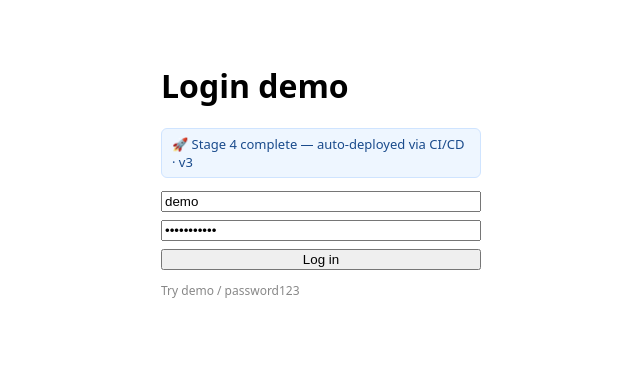
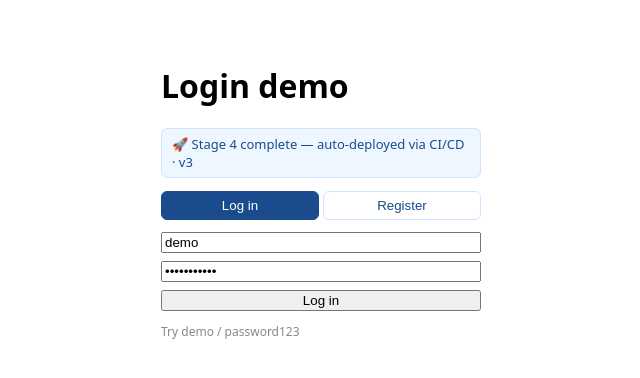
Before and after one commit to hayk-hovhann/login-demo, a React (Vite) app in the folder frontend/: page / in a window 1280 px wide. Shown: the top 378 px of the page, without its empty margins (319-959 px from the left). Built offline with nearby package versions, Linux system fonts and the light colour scheme; no server answers.

Commit message:
Feat/frontend register (#25)
* feat(frontend): wire registration into the login form

* chore: publish redis on loopback; set adminer skin

```diff
--- a/frontend/src/App.tsx
+++ b/frontend/src/App.tsx
@@ -1,11 +1,16 @@
 import { useEffect, useState } from 'react';
-import { login, logout, me, type User } from './api';
+import { login, logout, me, register, type User } from './api';
+
+type Mode = 'login' | 'register';
 
 export function App() {
   const [user, setUser] = useState<User | null>(null);
+  const [mode, setMode] = useState<Mode>('login');
   const [username, setUsername] = useState('demo');
   const [password, setPassword] = useState('password123');
   const [error, setError] = useState<string | null>(null);
+  const [notice, setNotice] = useState<string | null>(null);
+  const [busy, setBusy] = useState(false);
   const [loading, setLoading] = useState(true);
 
   // On load, ask the backend "am I already logged in?" (reads the cookie)
@@ -15,18 +20,31 @@ export function App() {
       .finally(() => setLoading(false));
   }, []);
 
-  async function handleLogin() {
+  function switchMode(next: Mode) {
+    setMode(next);
     setError(null);
+    setNotice(null);
+  }
+
+  async function handleSubmit() {
+    setError(null);
+    setNotice(null);
+    setBusy(true);
     try {
+      // register() only creates the row, so log in afterwards to get the session cookie
+      if (mode === 'register') await register(username, password);
       setUser(await login(username, password));
     } catch (e) {
       setError((e as Error).message);
+    } finally {
+      setBusy(false);
     }
   }
 
   async function handleLogout() {
     await logout();
     setUser(null);
+    setNotice('Logged out — the session was destroyed server-side.');
   }
 
   if (loading) return <p style={S.wrap}>Loading…</p>;
@@ -44,6 +62,20 @@ export function App() {
         </>
       ) : (
         <>
+          <div style={S.tabs}>
+            <button
+              onClick={() => switchMode('login')}
+              style={mode === 'login' ? S.tabActive : S.tab}
+            >
+              Log in
+            </button>
+            <button
+              onClick={() => switchMode('register')}
+              style={mode === 'register' ? S.tabActive : S.tab}
+            >
+              Register
+            </button>
+          </div>
           <div style={{ display: 'grid', gap: 8 }}>
             <input
               value={username}
@@ -56,10 +88,17 @@ export function App() {
               onChange={(e) => setPassword(e.target.value)}
               placeholder="password"
             />
-            <button onClick={handleLogin}>Log in</button>
+            <button onClick={handleSubmit} disabled={busy}>
+              {busy ? 'Working…' : mode === 'login' ? 'Log in' : 'Create account'}
+            </button>
           </div>
           {error && <p style={{ color: 'crimson' }}>{error}</p>}
-          <p style={{ color: '#888', fontSize: 12 }}>Try demo / password123</p>
+          {notice && <p style={{ color: '#1a4b8c' }}>{notice}</p>}
+          <p style={{ color: '#888', fontSize: 12 }}>
+            {mode === 'login'
+              ? 'Try demo / password123'
+              : 'Username 3–32 chars, password at least 8'}
+          </p>
         </>
       )}
     </div>
@@ -80,4 +119,27 @@ const S = {
     fontSize: 13,
     color: '#1a4b8c',
   } as React.CSSProperties,
+  tabs: {
+    display: 'flex',
+    gap: 4,
+    marginBottom: 12,
+  } as React.CSSProperties,
+  tab: {
+    flex: 1,
+    padding: '6px 0',
+    background: 'transparent',
+    border: '1px solid #cfe4ff',
+    borderRadius: 6,
+    color: '#1a4b8c',
+    cursor: 'pointer',
+  } as React.CSSProperties,
+  tabActive: {
+    flex: 1,
+    padding: '6px 0',
+    background: '#1a4b8c',
+    border: '1px solid #1a4b8c',
+    borderRadius: 6,
+    color: '#fff',
+    cursor: 'pointer',
+  } as React.CSSProperties,
 };
--- a/frontend/src/api.ts
+++ b/frontend/src/api.ts
@@ -8,18 +8,33 @@ const base: RequestInit = {
   headers: { 'Content-Type': 'application/json' },
 };
 
+// Nest's ValidationPipe returns `message` as a string[]; everything else as a string.
+async function errorMessage(res: Response, fallback: string): Promise<string> {
+  const body = await res.json().catch(() => ({}));
+  if (Array.isArray(body.message)) return body.message.join(', ');
+  return typeof body.message === 'string' ? body.message : fallback;
+}
+
 export async function login(username: string, password: string): Promise<User> {
   const res = await fetch('/api/auth/login', {
     ...base,
     method: 'POST',
     body: JSON.stringify({ username, password }),
   });
-  if (!res.ok) {
-    const err = await res.json().catch(() => ({}));
-    throw new Error(err.message ?? 'Login failed');
-  }
+  if (!res.ok) throw new Error(await errorMessage(res, 'Login failed'));
   const data = await res.json();
   return data.user as User;
+}
+
+// Creates the user but does NOT start a session — the caller logs in afterwards.
+export async function register(username: string, password: string): Promise<User> {
+  const res = await fetch('/api/auth/register', {
+    ...base,
+    method: 'POST',
+    body: JSON.stringify({ username, password }),
+  });
+  if (!res.ok) throw new Error(await errorMessage(res, 'Registration failed'));
+  return (await res.json()) as User;
 }
 
 export async function me(): Promise<User | null> {
```
Also changed, not shown: 1 other file (tests, documents, lock files or other folders).
